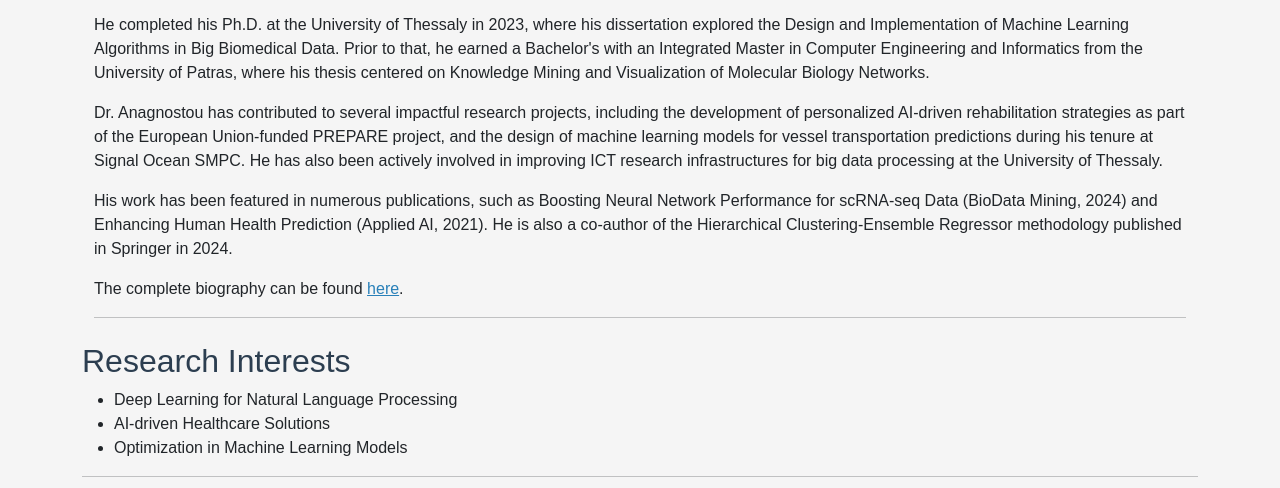
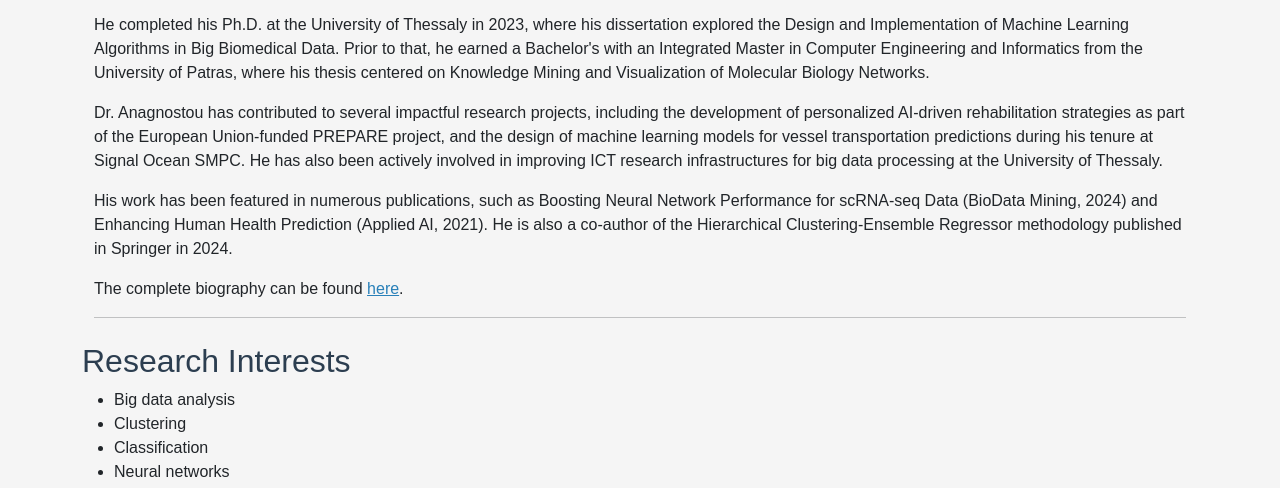
Before and after one commit to panagiotisanagnostou/panagiotisanagnostou.github.io, a plain HTML site: page index.html in a window 1280 px wide. Shown: the part 448-936 px from the top of the page. Drawn offline with nearby package versions, Linux system fonts and the light colour scheme.

Commit message:
reserch interests update

```diff
--- a/index.html
+++ b/index.html
@@ -90,9 +90,11 @@
 	<div class="container mt-4">
 		<h2>Research Interests</h2>
 		<ul>
-			<li>Deep Learning for Natural Language Processing</li>
-			<li>AI-driven Healthcare Solutions</li>
-			<li>Optimization in Machine Learning Models</li>
+			<li>Big data analysis</li>
+			<li>Clustering</li>
+			<li>Classification</li>
+			<li>Neural networks</li>
+			<li>Natural language processing</li>
 		</ul>
 		<hr>
 	</div>
```
